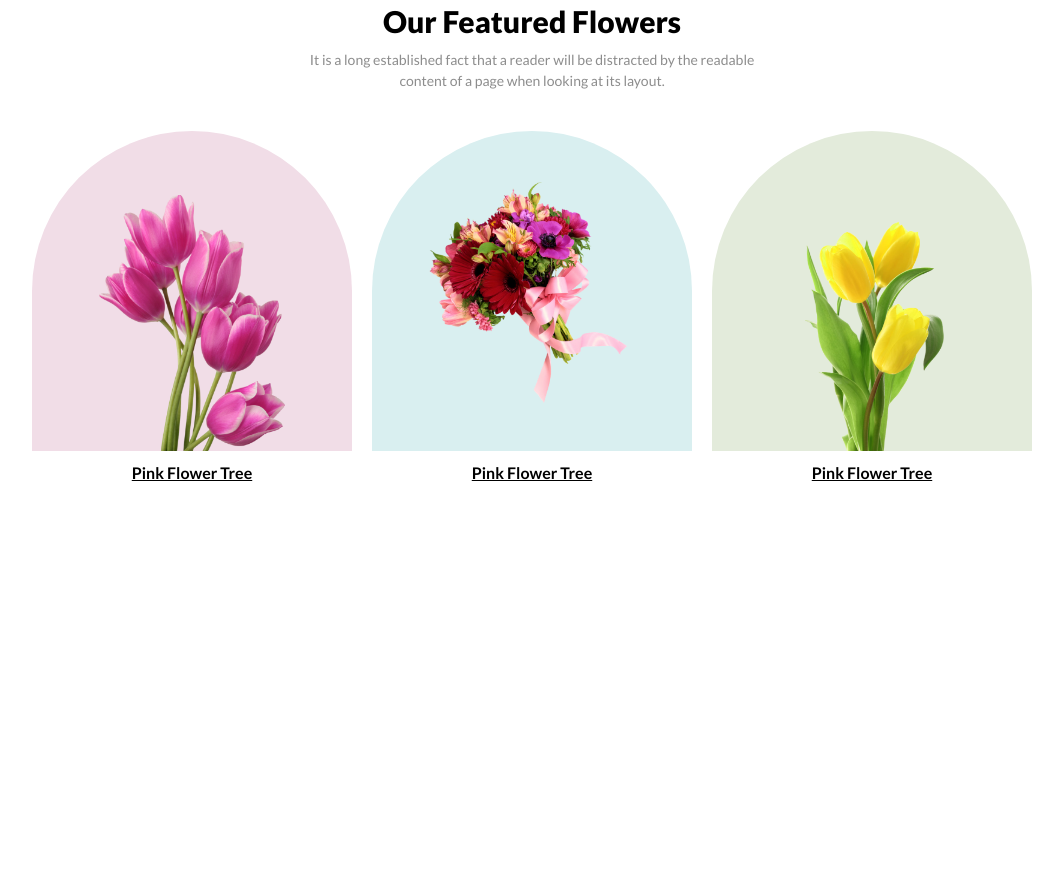
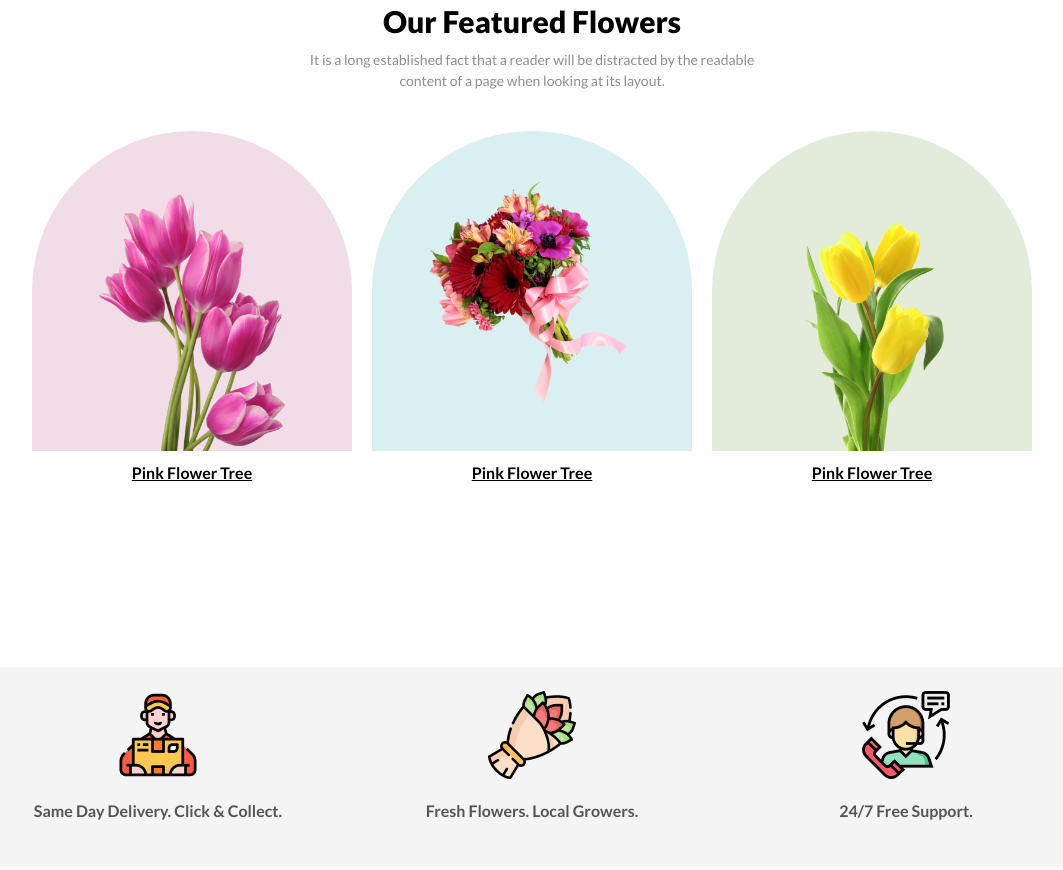
Before and after one commit to imranrabby/flower-shop, a plain HTML site: page index.html in a window 1280 px wide. Shown: the part 933-1803 px from the top of the page, without its empty margins (108-1171 px from the left). Before the commit the page ends 1600 px from the top, so only its background shows below. Drawn offline with Linux system fonts and the light colour scheme.

Commit message:
section 4

```diff
--- a/index.html
+++ b/index.html
@@ -51,5 +51,22 @@
             </div>
         </div>
     </div>
+
+    <div class="section3">
+        <div class="s3boxes">
+            <div class="s3box">
+                <img src="./images/Group 57.png" alt="">
+                <p>Same Day Delivery. Click & Collect.</p>
+            </div>
+            <div class="s3box">
+                <img src="./images/Group 58.png" alt="">
+                <p>Fresh Flowers. Local Growers.</p>
+            </div>
+            <div class="s3box">
+                <img src="./images/Group 59.png" alt="">
+                <p>24/7 Free Support.</p>
+            </div>
+        </div>
+    </div>
 </body>
 </html>
--- a/style.css
+++ b/style.css
@@ -117,3 +117,28 @@ h3{
     text-decoration: underline;
     padding: 10px 0;
 }
+
+/* ===============section3====================== */
+
+.s3boxes{
+    width: 1100px;
+    margin: 0 auto;
+    margin-bottom: 100px;
+    height: 200px;
+    background-color: #F4F4F4;
+    display: flex;
+    justify-content: space-between;
+    border-radius: 10px;
+}
+.s3box{
+    width: 32%;
+    display: flex;
+    flex-direction: column;
+    justify-content: center;
+    align-items: center;
+}
+.s3box p{
+    color: #545454;
+    font-size: 16px;
+    font-weight: 600;
+}
```
